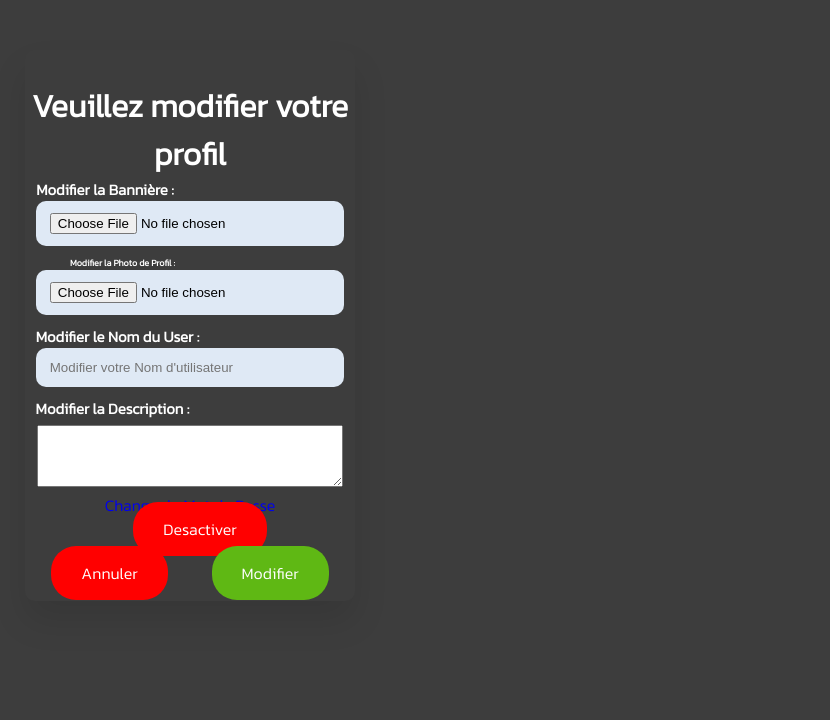
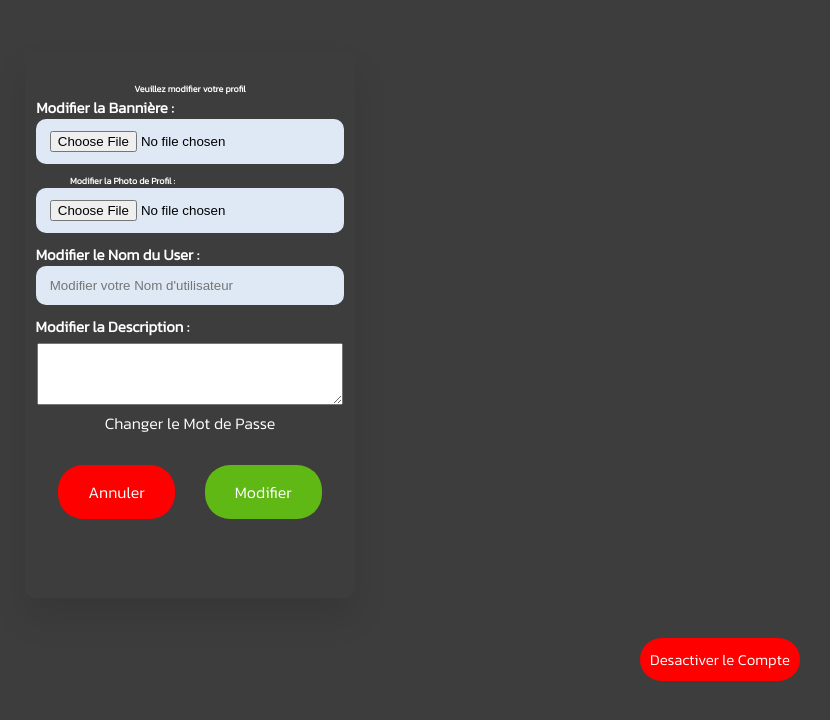
Before and after one commit to Hetic-Project/Connectify, a PHP site: page /profile/Page/modifierprofile.php in a window 1280 px wide. Shown: the part 80-800 px from the top of the page, without its empty margins (450-1280 px from the left). Run offline with PHP 8.4, Linux system fonts and the light colour scheme.

Commit message:
button desactiver modif profil

```diff
--- a/client/Page/modifierprofile.php
+++ b/client/Page/modifierprofile.php
@@ -6,10 +6,10 @@ session_start();
 <main class="main">
 
     <body>
-        <div class="wrapper">
+        <div class="wrappers">
             <h1 class="modifProfil textWhite">Veuillez modifier votre profil </h1>
-            <form action="http://localhost:4000/profile/signup" method="POST">
-                <div class="modifProfile">
+            <form action="http://localhost:4000/profile/signup" method="POST" class="   ">
+
                 <h1 class="banniere textWhite">
                     Modifier la Bannière :
                 </h1>
@@ -27,18 +27,16 @@ session_start();
                 </h1>
                 <textarea class="modifierespaceDesc" rows="4" cols="36"></textarea>
 
-                    <a href="../Page/modifierprofile.php"> Changer le Mot de Passe</a>
-
-                    <div class="desactiver">
-                        <a class="desactiverButton textWhite red" href="">Desactiver</a>
-                    </div>
+                <a class="textWhite" href="../Page/modifierprofile.php"> Changer le Mot de Passe</a>
 
                 <div class="containerModif">
                     <a class="modifButtonred textWhite red" href="../Page/profile.php">Annuler</a>
                     <a class="modifButtongreen textWhite green" href="../Page/profile.php">Modifier</a>
                 </div>
+            </form>
         </div>
-            </form>
+        <div class="desactiver">
+            <a class="desactiverButton textWhite red" href="">Desactiver le Compte </a>
         </div>
     </body>
 </main>
--- a/client/css/modifierprofile.css
+++ b/client/css/modifierprofile.css
@@ -2,7 +2,7 @@
     border: none;
     border-radius: 25px;
     padding: 15px 30px;
-    margin-right: 20px;
+    /* margin-right: 20px; */
 }
 
 .modifButtongreen {
@@ -10,22 +10,30 @@
     border-radius: 25px;
     padding: 15px 30px;
     right: 25px;
-    margin-left: 20px;
+    /* margin-left: 20px; */
 }
 
 .containerModif {
-    margin-top: 20px;
+    margin-top: 30px;
+    /* position: absolute; */
+    display: flex;
+    align-items: center;
+    justify-content: center;
+    gap: 30px;
+    /* width: 100%; */
 }
 
 .modifProfile {
     margin: auto;
     align-items: center;
+    width: 100%;
+    height: 100%;
 }
 
 .modifProfil {
     margin: auto;
     align-items: center;
-
+    font-size: 9px;
 }
 
 .photoProfil {
@@ -52,10 +60,32 @@
     margin-top: 5px;
 }
 
+.desactiver {
+    margin-top: 30px;
+}
+
 .desactiverButton {
+    position: absolute;
     border: none;
     border-radius: 25px;
-    padding: 15px 30px;
-    right: 25px;
-    margin-left: 20px;
+    padding: 10px 10px;
+    right: 30px;
+    font-size: 15px;
+    /* margin-left: 20px; */
+    margin-top: 10px;
 }
+
+.wrappers {
+    width: 330px;
+    height: 500px;
+    padding: 2rem 0 1rem 0;
+    margin: 50px auto 0px auto;
+    border-radius: 10px;
+    text-align: center;
+    box-shadow: 0 20px 35px rgba(0, 0, 0, 0.1);
+}
+
+.formModifierProfil {
+    width: 100%;
+    height: 100%;
+}
```
Lines whose indentation alone changed are shown as unchanged.
